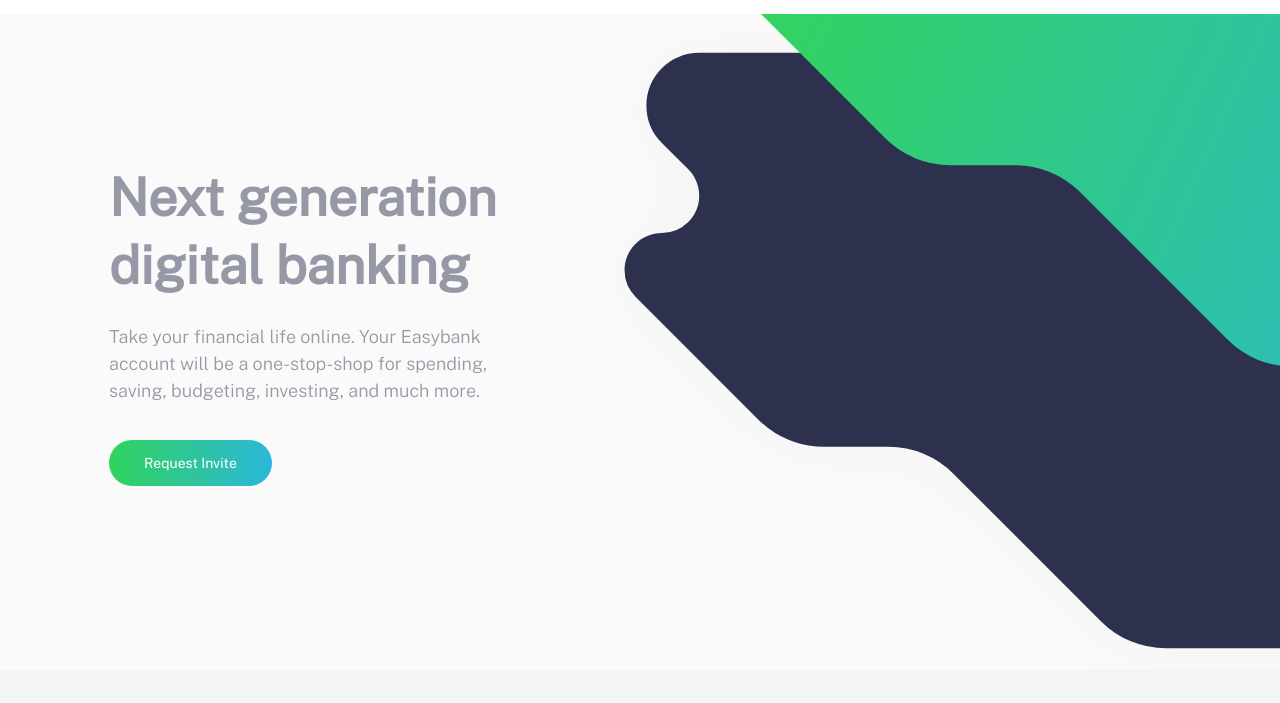
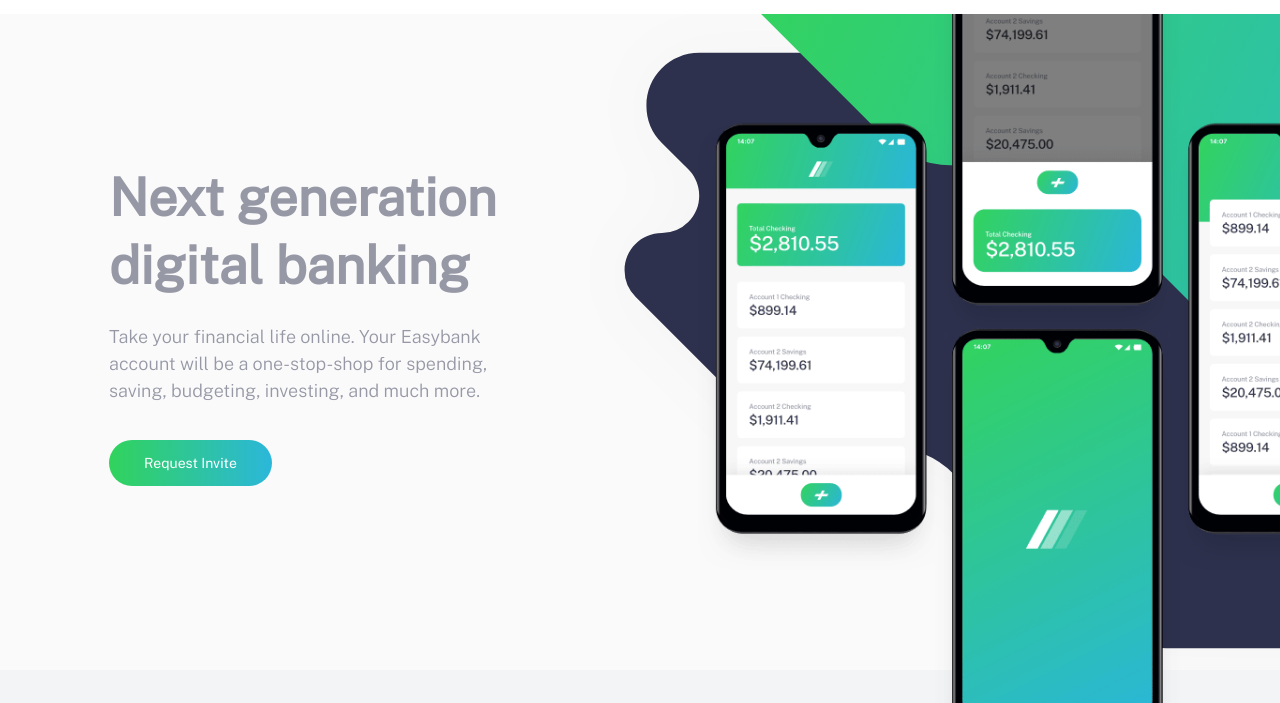
Before and after one commit to dndryn/easybank, a plain HTML site: page index.html in a window 1280 px wide. Shown: the part 66-769 px from the top of the page. Drawn offline with nearby package versions, Linux system fonts and the light colour scheme; files whose address does not match are found by name.

Commit message:
Update style.css
added 'https://dndryn.github.io/easybank/' on line 436

```diff
--- a/app/scss/style.css
+++ b/app/scss/style.css
@@ -433,7 +433,7 @@
   position: absolute;
   width: 100%;
   height: 100%;
-  background-image: url("./images/image-mockups.png");
+  background-image: url("https://dndryn.github.io/easybank/images/image-mockups.png");
   background-size: 93%;
   background-repeat: no-repeat;
   background-position: center bottom;
```
